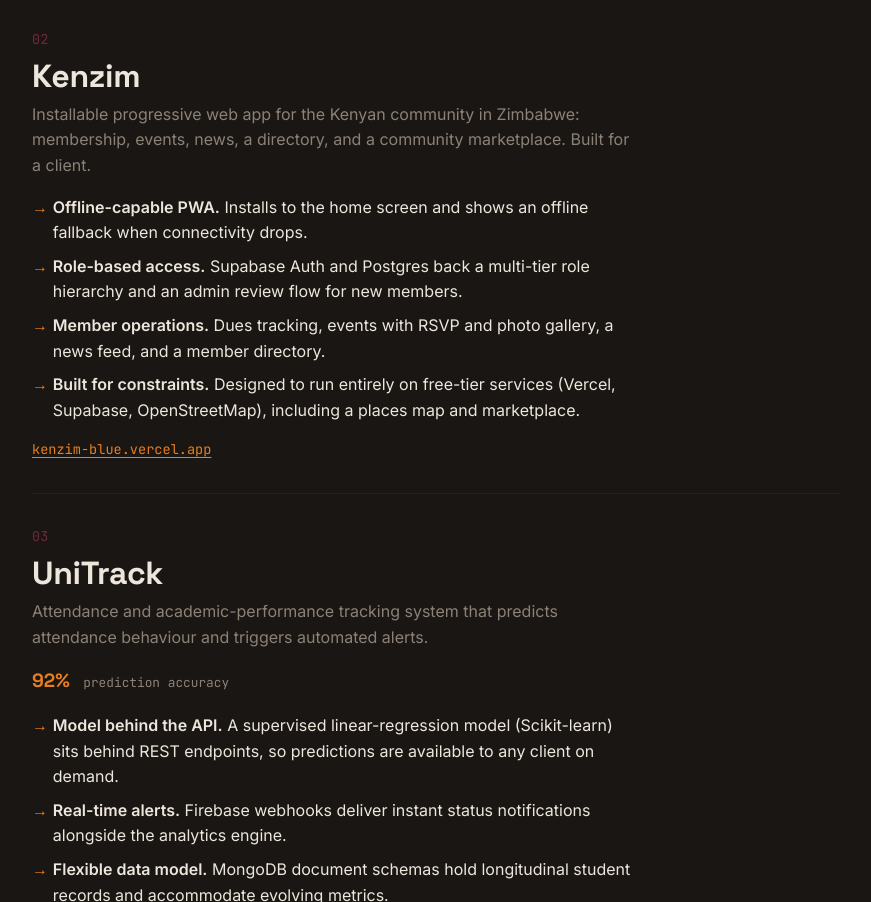
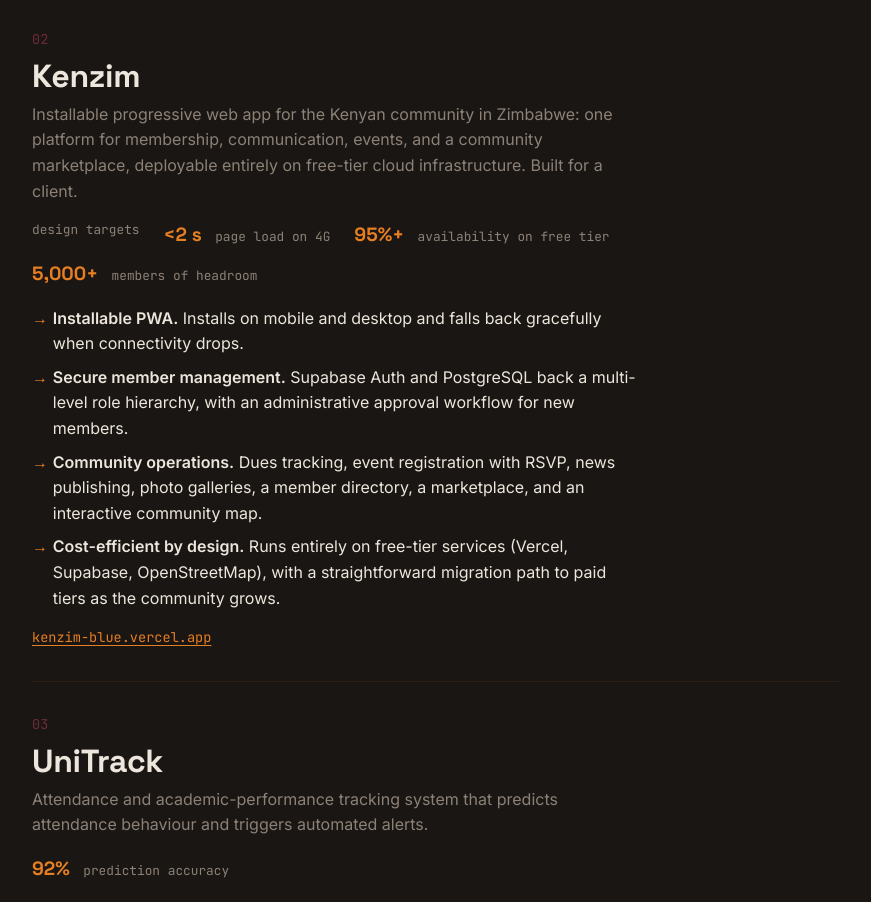
Before and after one commit to Sadsamon/ryan-konyango-portfolio, a plain HTML site: page index.html in a window 1280 px wide. Shown: the part 2686-3588 px from the top of the page, without its empty margins (32-903 px from the left). Drawn offline with nearby package versions, Linux system fonts and the light colour scheme; animation ran at ten frames a second.

Commit message:
Revise Kenzim project description and features
Updated project summary and highlights for Kenzim.

```diff
--- a/index.html
+++ b/index.html
@@ -156,12 +156,18 @@
           <div class="project-reveal">
             <span class="project-index mono">02</span>
             <h3 class="project-title">Kenzim</h3>
-            <p class="project-summary">Installable progressive web app for the Kenyan community in Zimbabwe: membership, events, news, a directory, and a community marketplace. Built for a client.</p>
+            <p class="project-summary">Installable progressive web app for the Kenyan community in Zimbabwe: one platform for membership, communication, events, and a community marketplace, deployable entirely on free-tier cloud infrastructure. Built for a client.</p>
+            <ul class="project-metrics project-metrics-targets" aria-label="Design targets">
+              <li class="project-metrics-label">design targets</li>
+              <li><strong>&lt;2 s</strong> page load on 4G</li>
+              <li><strong>95%+</strong> availability on free tier</li>
+              <li><strong>5,000+</strong> members of headroom</li>
+            </ul>
             <ul class="project-highlights">
-              <li><strong>Offline-capable PWA.</strong> Installs to the home screen and shows an offline fallback when connectivity drops.</li>
-              <li><strong>Role-based access.</strong> Supabase Auth and Postgres back a multi-tier role hierarchy and an admin review flow for new members.</li>
-              <li><strong>Member operations.</strong> Dues tracking, events with RSVP and photo gallery, a news feed, and a member directory.</li>
-              <li><strong>Built for constraints.</strong> Designed to run entirely on free-tier services (Vercel, Supabase, OpenStreetMap), including a places map and marketplace.</li>
+              <li><strong>Installable PWA.</strong> Installs on mobile and desktop and falls back gracefully when connectivity drops.</li>
+              <li><strong>Secure member management.</strong> Supabase Auth and PostgreSQL back a multi-level role hierarchy, with an administrative approval workflow for new members.</li>
+              <li><strong>Community operations.</strong> Dues tracking, event registration with RSVP, news publishing, photo galleries, a member directory, a marketplace, and an interactive community map.</li>
+              <li><strong>Cost-efficient by design.</strong> Runs entirely on free-tier services (Vercel, Supabase, OpenStreetMap), with a straightforward migration path to paid tiers as the community grows.</li>
             </ul>
             <p class="project-link mono"><a href="https://kenzim-blue.vercel.app" target="_blank" rel="noopener noreferrer">kenzim-blue.vercel.app</a></p>
           </div>
```
